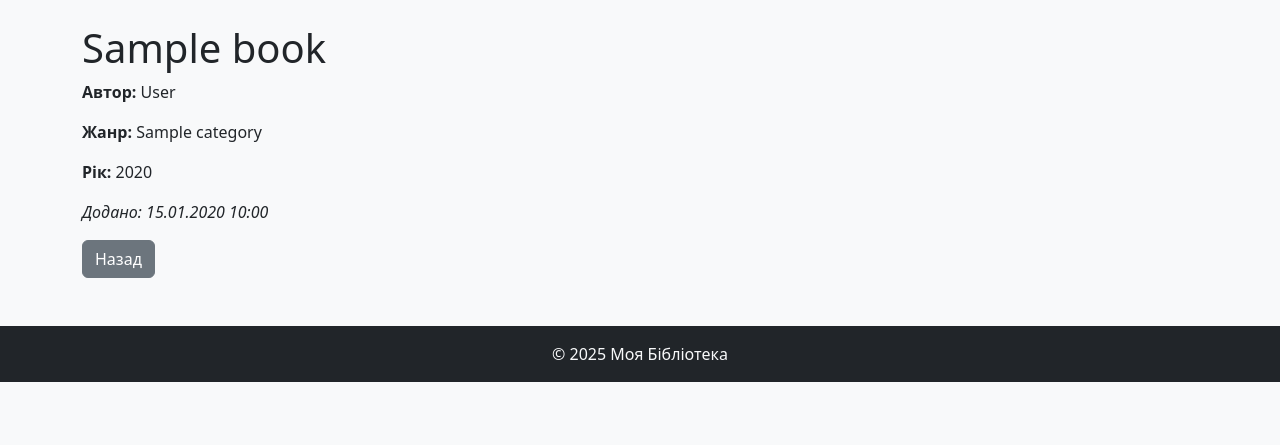
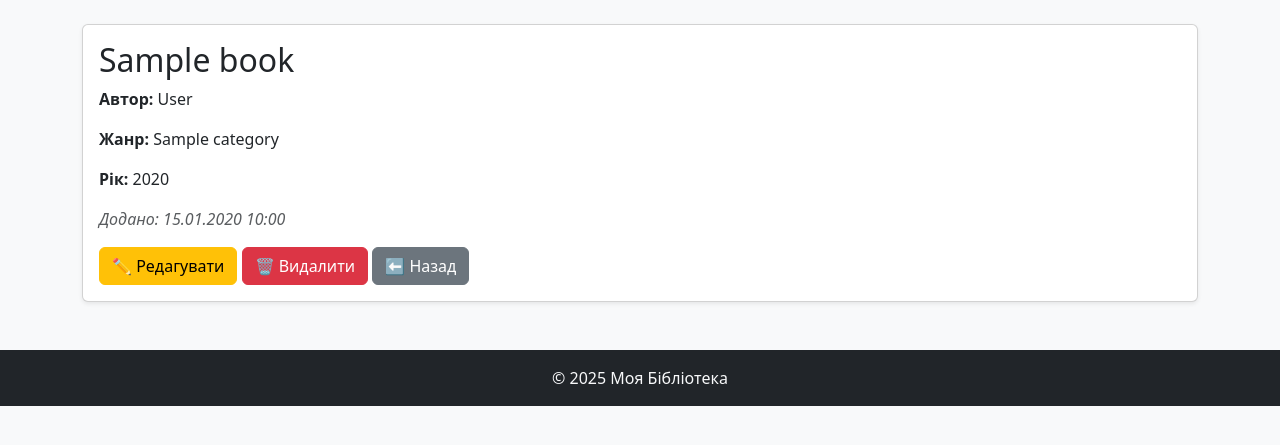
Before and after one commit to Head-Shot-53/book_library, a Django app: a page that uses library/templates/library/book_detail.html in a window 1280 px wide. Shown: the part 56-501 px from the top of the page. Run offline with Django 5.2, Linux system fonts and the light colour scheme; tables that the repository leaves empty hold one stand-in row (values such as "Sample post").

Commit message:
new book_detail

```diff
--- a/library/templates/library/book_detail.html
+++ b/library/templates/library/book_detail.html
@@ -1,11 +1,17 @@
 {% extends 'base.html' %}
 {% block title %}{{ book.title }}{% endblock %}
 {% block content %}
-<h1>{{ book.title }}</h1>
-<p><strong>Автор:</strong> {{ book.author }}</p>
-<p><strong>Жанр:</strong> {% for cat in book.category.all %} {{ cat.title }} {% endfor %}</p>
-<p><strong>Рік:</strong> {{ book.year }}</p>
-<p><em>Додано: {{ book.created|date:"d.m.Y H:i" }}</em></p>
+<div class="card shadow-sm">
+  <div class="card-body">
+    <h2 class="card-title">{{ book.title }}</h2>
+    <p><strong>Автор:</strong> {{ book.author }}</p>
+    <p><strong>Жанр:</strong> {% for cat in book.category.all %} {{ cat.title }} {% empty %} — {% endfor %}</p>
+    <p><strong>Рік:</strong> {{ book.year }}</p>
+    <p class="text-muted"><em>Додано: {{ book.created|date:"d.m.Y H:i" }}</em></p>
 
-<a href="{% url 'book_list' %}" class="btn btn-secondary">Назад</a>
+    <a href="{% url 'book_update' book.slug %}" class="btn btn-warning">✏️ Редагувати</a>
+    <a href="{% url 'book_delete' book.slug %}" class="btn btn-danger">🗑 Видалити</a>
+    <a href="{% url 'book_list' %}" class="btn btn-secondary">⬅ Назад</a>
+  </div>
+</div>
 {% endblock %}
```
